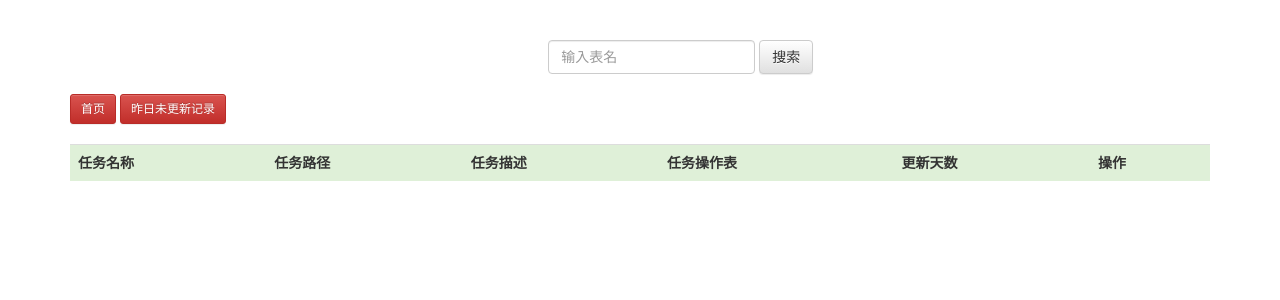
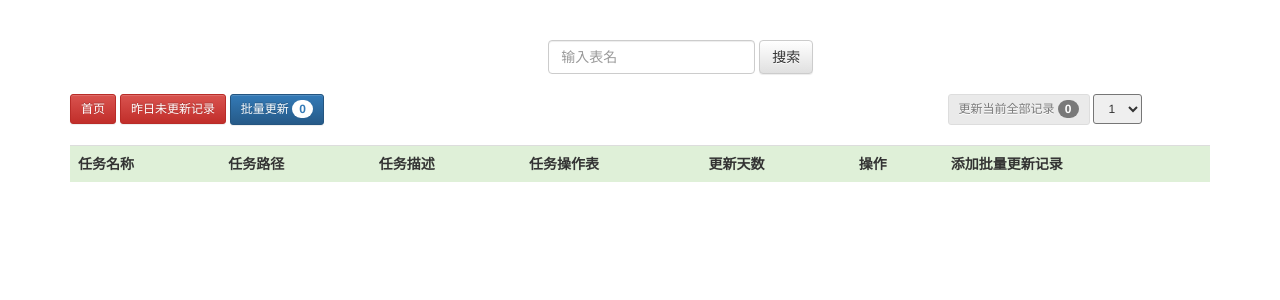
Before and after one commit to lpj24/jobManage, a Spring app: page /index in a window 1280 px wide. Shown: the top 300 px of the page. Run offline with Thymeleaf, Linux system fonts and the light colour scheme; the template is opened without the code that fills it, so the values that code supplies are empty.

Commit message:
add batch update

```diff
--- a/src/main/java/com/hbgj/bi/model/BiJob.java
+++ b/src/main/java/com/hbgj/bi/model/BiJob.java
@@ -1,8 +1,9 @@
 package com.hbgj.bi.model;
 
+import java.io.Serializable;
 import java.util.Date;
 
-public class BiJob {
+public class BiJob implements Serializable{
     private Integer id;
 
     private String jobName;
--- a/src/main/resources/static/js/dayJob.js
+++ b/src/main/resources/static/js/dayJob.js
@@ -1,6 +1,10 @@
 $(function() {
 
 	$(".updateJob").text("更新前1天");
+
+	if($("#updateAllRecordNum").text() <= 0) {
+		$("#updateAllRecord").attr("disabled", "disabled");
+	}
 
 	$(".executeDay").change(function() {
 		var jobDays = $(this).val();
@@ -52,4 +56,113 @@ $(function() {
 		})
 	});
 
+	//昨日未更新记录
+	$("#last_update").on("click", function() {
+		$("#updateAllRecordNum").text($("#lastNum").text())
+		if($("#updateAllRecordNum").text() >= 1) {
+			$("#updateAllRecord").attr("disabled", false);
+		}
+
+	})
+
+	//批量更新记录
+	var batchList = new Array()
+	$(".batchUpdate").on("click", function() {
+        rowIndex = this.parentNode.parentNode.rowIndex;
+        var jobName = $(".table-hover tr:eq(" + rowIndex + ")" + " td:eq(0)" ).text();
+        var jobPath = $(".table-hover tr:eq(" + rowIndex + ")" + " td:eq(1)" ).text();
+        var jobDoc = $(".table-hover tr:eq(" + rowIndex + ")" + " td:eq(2)" ).text();
+        var jobTable = $(".table-hover tr:eq(" + rowIndex + ")" + " td:eq(3)" ).text();
+        var jobType = $(".table-hover tr:eq(" + rowIndex + ")" + " td:eq(4)" ).text();
+        var renewable = $(".table-hover tr:eq(" + rowIndex + ")" + " td:eq(5)" ).text();
+        var jobDay = $(".table-hover tr:eq(" + rowIndex + ")" + " td:eq(6) > select" ).val();
+        var batchObj = {
+        		jobName: jobName,
+        		jobPath: jobPath,
+        		jobDoc: jobDoc,
+        		jobTable: jobTable,
+        		jobType: jobType,
+        		renewable: renewable,
+        		jobDay: jobDay
+        }
+        batchList.push(batchObj);
+
+        $("#batchNum").text(batchList.length);
+	});
+
+	$("#batchQuery").on("click", function() {
+//		$("#allJobTable tr:not(:first)").html("");
+		var i = 0
+
+		$(".table-hover tr:eq(" + 0 + ")" + " th:eq(4)" ).text("");
+		$(".table-hover tr:eq(" + 0 + ")" + " th:eq(5)").text("");
+		$(".table-hover tr:eq(" + 0 + ")" + " th:eq(6)").text("");
+		for(i; i< batchList.length; i++) {
+			var j = i + 1;
+
+			$(".table-hover tr:eq(" + j + ")" + " td:eq(0)" ).text(batchList[i].jobName);
+			$(".table-hover tr:eq(" + j + ")" + " td:eq(1)" ).text(batchList[i].jobPath);
+			$(".table-hover tr:eq(" + j + ")" + " td:eq(2)" ).text(batchList[i].jobDoc);
+			$(".table-hover tr:eq(" + j + ")" + " td:eq(3)" ).text(batchList[i].jobTable);
+			$(".table-hover tr:eq(" + j + ")" + " td:eq(4)" ).text(batchList[i].jobType);
+			$(".table-hover tr:eq(" + j + ")" + " td:eq(5)" ).text(batchList[i].renewable);
+
+
+			$(".table-hover tr:eq(" + j + ")" + " td:eq(6)" ).text("");
+			$(".table-hover tr:eq(" + j + ")" + " td:eq(7)").text("");
+			$(".table-hover tr:eq(" + j + ")" + " td:eq(8)").text("");
+		}
+
+		$("#updateAllRecordNum").text($("#batchNum").text());
+		if($("#updateAllRecordNum").text() >= 1) {
+			$("#updateAllRecord").attr("disabled", false);
+		}
+		$("#allJobTable tr:gt(" + (i) + ")").remove();
+	})
+
+	//点击更新全部记录
+	$("#updateAllRecord").on("click", function() {
+		var updateAllRecordList = [];
+		var jobDay = $("#updateAllRecordDay").val();
+		$("#allJobTable tr:gt(0)").each(function() {
+			var jobName = $(this).children("td").eq(0).text();
+			var jobPath = $(this).children("td").eq(1).text();
+			var jobDoc = $(this).children("td").eq(2).text();
+			var jobTable = $(this).children("td").eq(3).text();
+			var jobType = $(this).children("td").eq(4).text();
+			var renewable = $(this).children("td").eq(5).text();
+			var newRecordObj = {
+	        		"jobName": jobName,
+	        		"jobPath": jobPath,
+	        		"jobDoc": jobDoc,
+	        		"jobTable": jobTable,
+	        		"jobType": jobType,
+	        		"renewable": renewable,
+	        		"jobDay": jobDay
+			}
+
+			if(renewable == 1) {
+				updateAllRecordList.push(newRecordObj);
+			}
+
+		})
+
+		$.ajax({
+			method: 'post',
+	  		url: '/hbgj/v1/updateAllRecord',
+			dataType:"json",
+			contentType : 'application/json;charset=utf-8',
+			data: JSON.stringify(updateAllRecordList),
+			beforeSend: function() {
+				$("#updateAllRecord").button('loading');
+			},
+			complete: function() {
+				$("#updateAllRecord").button('reset');
+			},
+			error: function() {
+				$("#updateAllRecord").button('reset');
+			}
+		})
+	})
+
 })
--- a/src/main/resources/templates/index.html
+++ b/src/main/resources/templates/index.html
@@ -27,10 +27,33 @@
 
     <div class="container">
     	<div class="row" style="padding-bottom:20px;">
-    		<div class="col-md-12">
+    		<div class="col-md-9">
     			<button type="button" class="btn btn-danger btn-sm" id="first_index" onClick="location.href='/hbgj/v1/index'"> 首页</button>
-    			<button type="button" class="btn btn-danger btn-sm" id="last_update" onClick="location.href='/hbgj/v1/last_updateJob'"> 昨日未更新记录</button>
+    			<button type="button" class="btn btn-danger btn-sm" id="last_update" onClick="location.href='/hbgj/v1/last_updateJob'">
+    				昨日未更新记录<span class="badge" id="lastNum" th:text="${jobListSize}"></span>
+    			</button>
+    			<button class="btn btn-primary btn-sm" type="button" id="batchQuery">
+				  批量更新 <span class="badge" id="batchNum">0</span>
+				</button>
     		</div>
+
+    		<div class="col-md-3">
+    			<button class="btn btn-default btn-sm" type="button" id="updateAllRecord" disabled="disabled"
+    			data-loading-text="更新中……">
+				  更新当前全部记录 <span class="badge" id="updateAllRecordNum">0</span>
+				</button>
+				<select class="form-inline input-sm" id="updateAllRecordDay">
+					  <option>1</option>
+					  <option>2</option>
+					  <option>3</option>
+					  <option>4</option>
+					  <option>5</option>
+					  <option>6</option>
+					  <option>7</option>
+				</select>
+    		</div>
+
+
     	</div>
 
     	<div class="row">
@@ -43,6 +66,7 @@
     					<th>任务操作表</th>
     					<th>更新天数</th>
     					<th>操作</th>
+    					<th>添加批量更新记录</th>
     				</tr>
     				<tr th:each="jobList: ${jobList}">
 						<td th:text="${jobList.jobName}"></td>
@@ -65,6 +89,7 @@
 						<td>
 							<button type="button" data-toggle="tooltip" data-placement="top" class="btn btn-primary btn-xs updateJob"></button>
 						</td>
+						<td><button class="btn btn-default btn-xs batchUpdate"><span class="glyphicon glyphicon-plus" aria-hidden="true"></span></button></td>
     				</tr>
     			</table>
     		</div>
```
Also changed, not shown: src/main/java/com/hbgj/bi/controller/JobManageController.java (+55 -23 lines), src/main/resources/mapper/BiJobMapper.xml (line endings or trailing spaces).
